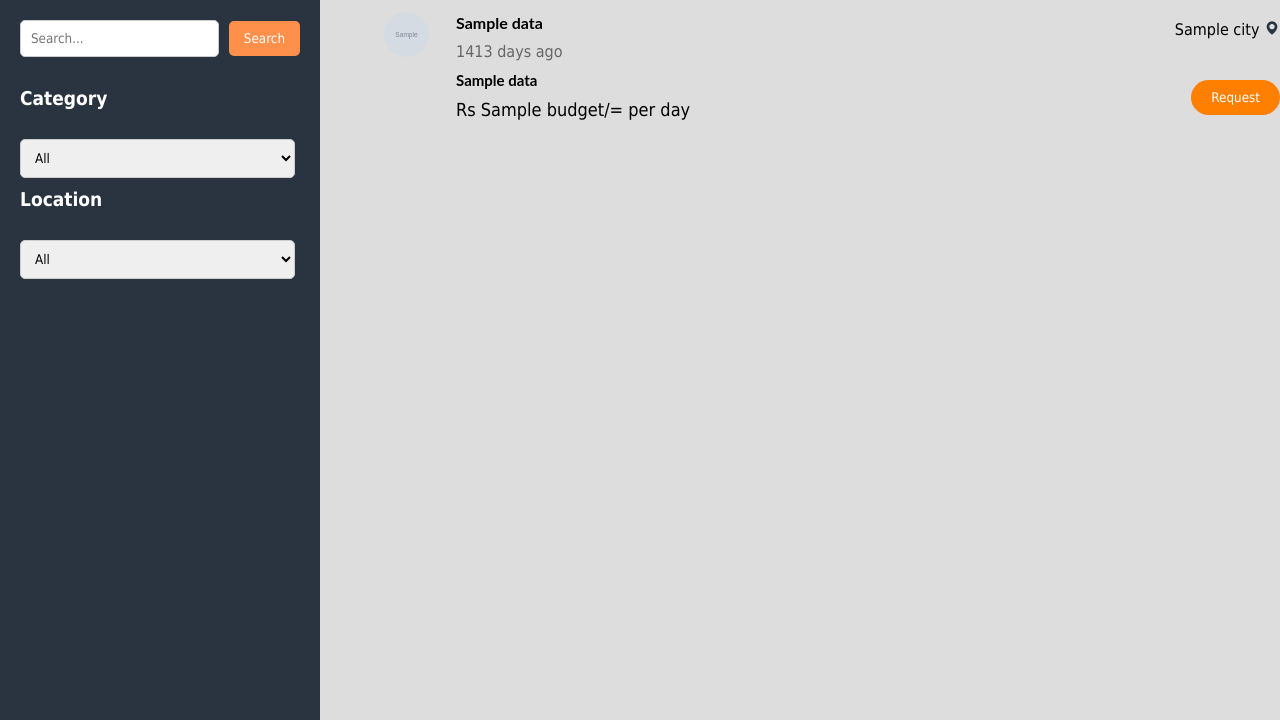
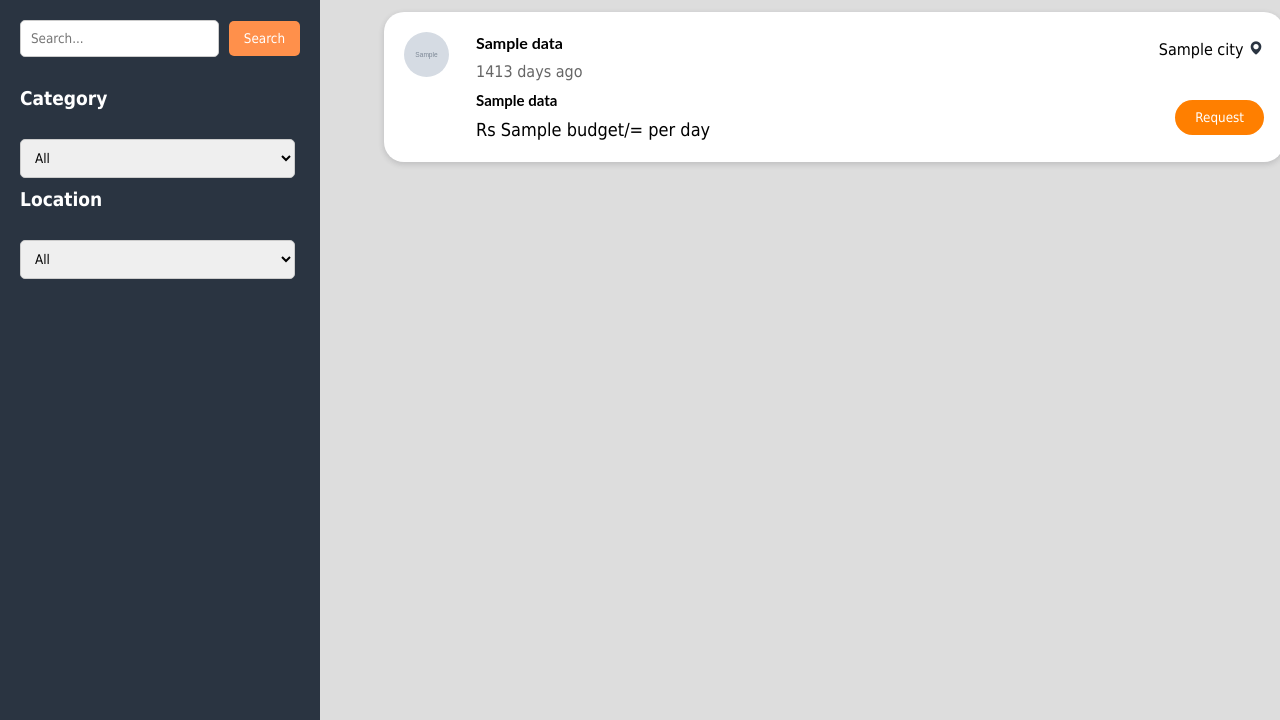
Before and after one commit to rlakmal/Errand_Test, a PHP site: the page made by app/views/worker/home.view.php in a window 1280 px wide. Shown: the part 80-800 px from the top of the page. Run offline with PHP 8.4, Linux system fonts and the light colour scheme; the template is opened without the code that fills it: most values are stand-ins (such as "Sample title", 1, 10 or a date in 2020); grey boxes marked "Sample" are stand-in pictures; some libraries are stand-ins or nearby versions.

Commit message:
rebase conflict RE 2 13 dec 2 k

```diff
--- a/app/views/employer/services.view.php
+++ b/app/views/employer/services.view.php
@@ -5,6 +5,7 @@
     <meta charset="UTF-8">
     <meta name="viewport" content="width=device-width, initial-scale=1.0">
     <!-- <link rel="stylesheet" href="<?= ROOT ?>/assets/css/employer/services.css"> -->
+    <link rel="stylesheet" href="<?= ROOT ?>/assets/css/employer/emphome.css">
     <link rel="stylesheet" href="<?= ROOT ?>/assets/css/employer/workerPost.css">
 
 
--- a/app/views/worker/home.view.php
+++ b/app/views/worker/home.view.php
@@ -45,7 +45,7 @@
 
         ?>
                 <div class="post-container">
-                    <div class="profile-container1">
+                    <div class="profile-container2">
                         <div class="picture">
                             <img class="image" src="<?= ROOT ?>/assets/images/profileImages/<?php echo $item->profile_image  ?>" alt="placeholder">
                         </div>
```
Also changed, not shown: app/views/employer/notifications.view.php (indentation only), public/assets/css/employer/jobfilter.css.
